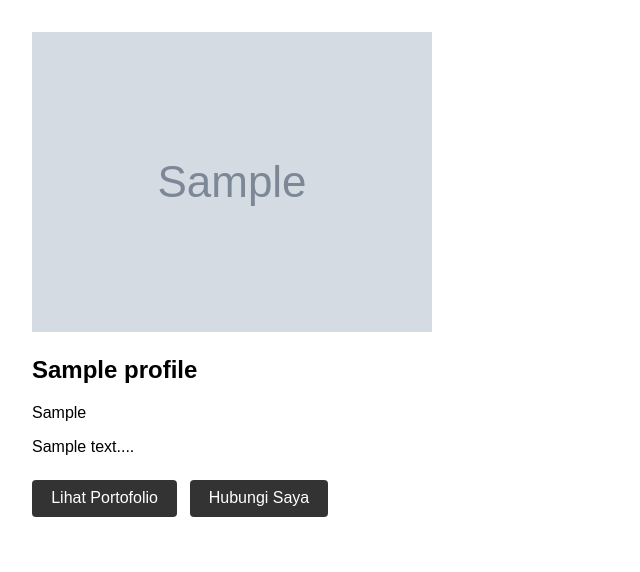
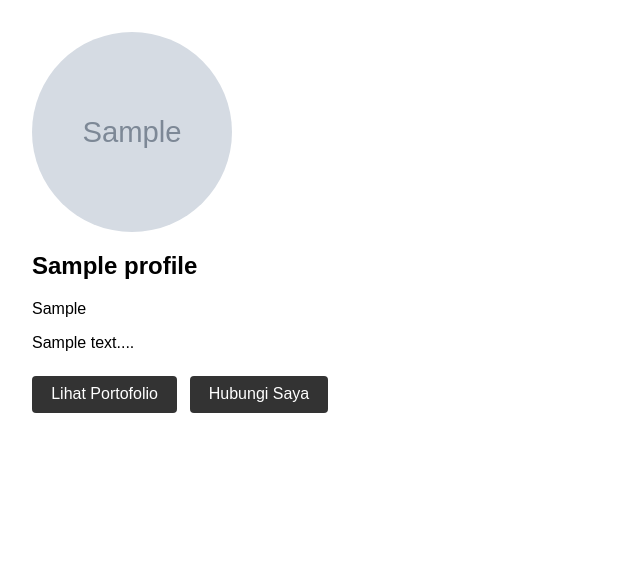
Before and after one commit to nazlasyafya-droid/portofolio-flask, a Flask app: page / in a window 1280 px wide. Shown: the part 50-622 px from the top of the page, without its empty margins (0-640 px from the left). Run offline with Flask 3, Linux system fonts and the light colour scheme; tables that the repository leaves empty hold one stand-in row (values such as "Sample post"); grey boxes marked "Sample" are stand-in pictures.

Commit message:
Add profile photo styling with circular crop

```diff
--- a/static/css/style.css
+++ b/static/css/style.css
@@ -128,3 +128,13 @@ form button:hover {
 .btn-delete:hover {
     background-color: #a93226;
 }
+
+/* Foto profil di halaman Home */
+.profile-photo {
+    width: 200px;
+    height: 200px;
+    object-fit: cover;
+    border-radius: 50%;
+    display: block;
+    margin-bottom: 1rem;
+}
```
